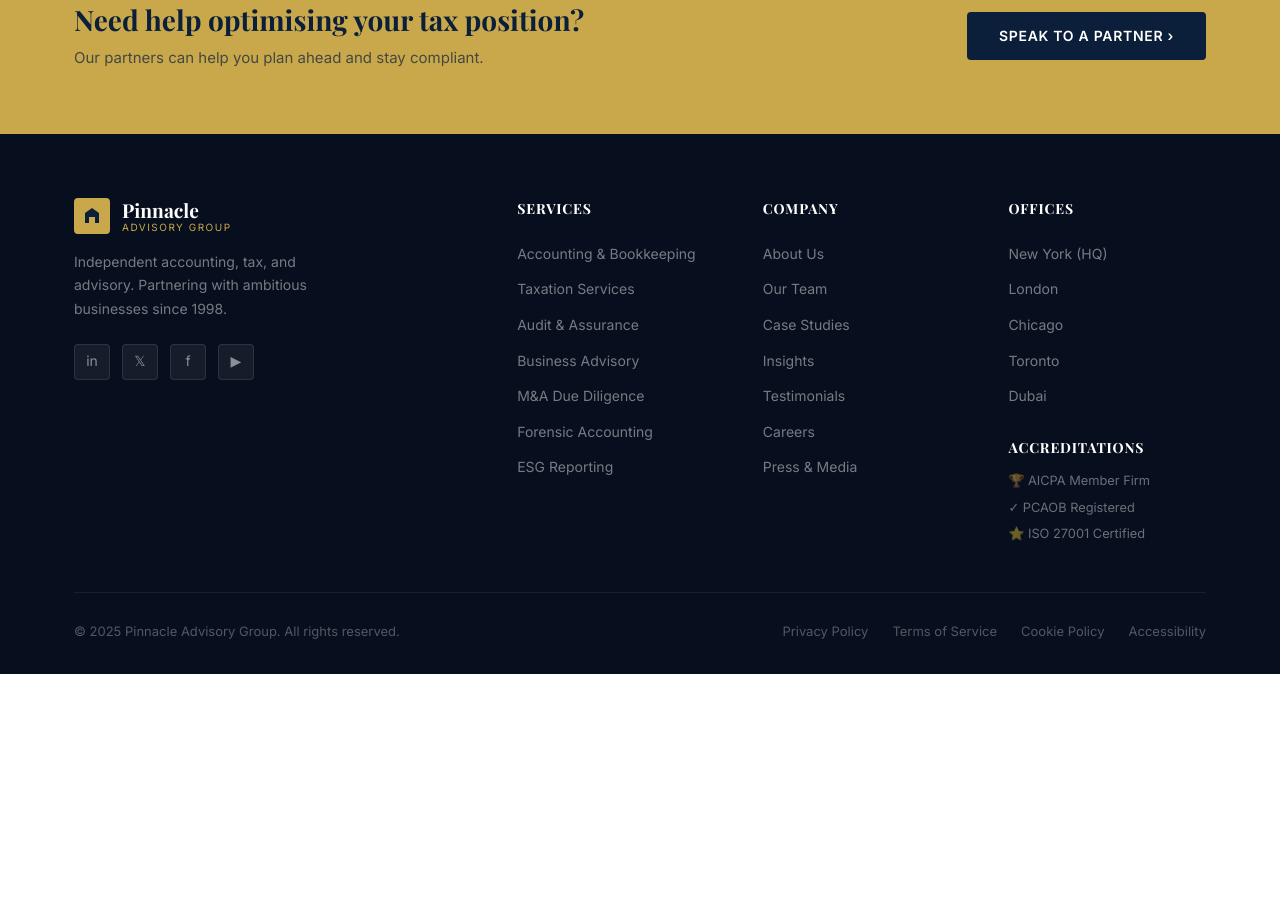
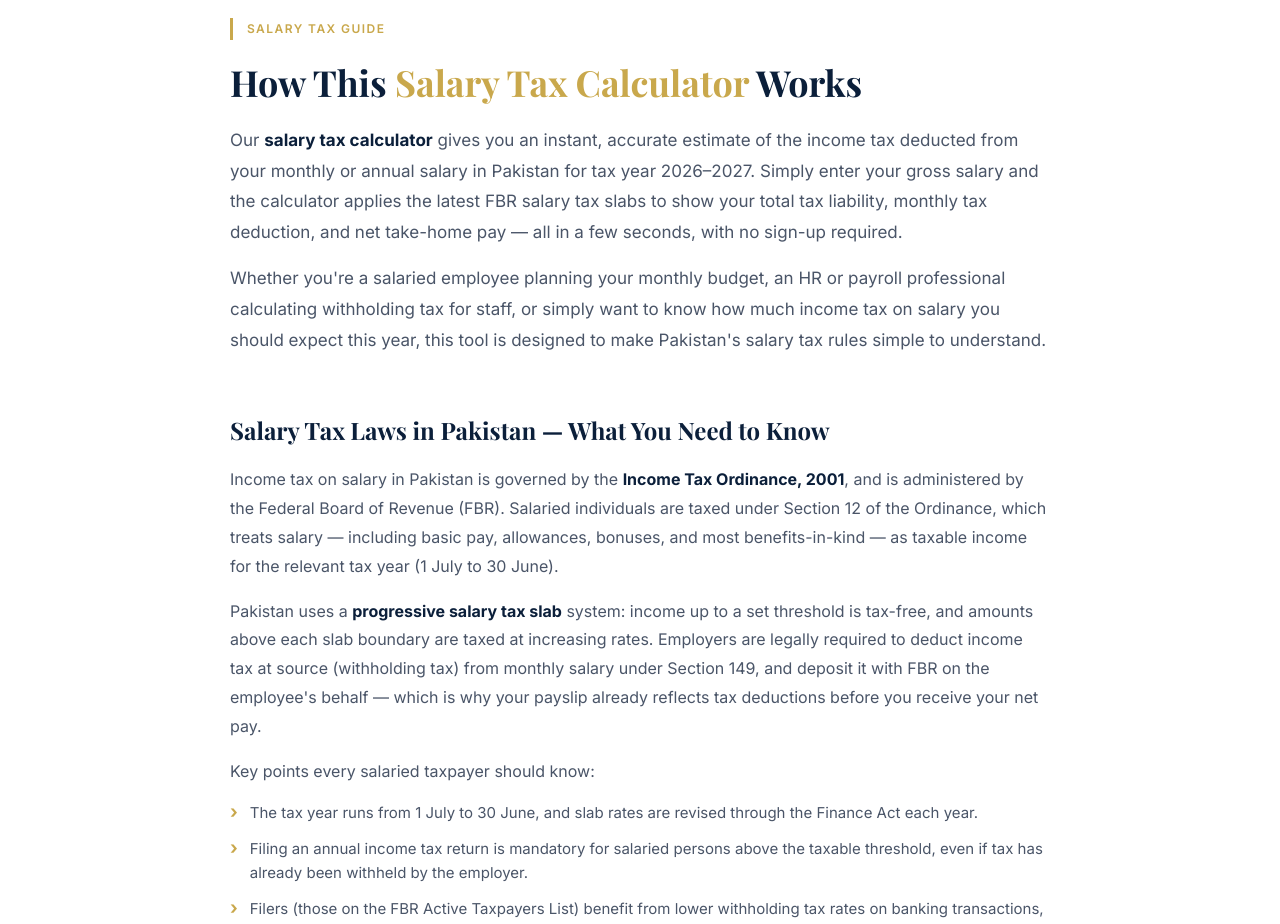
Before and after one commit to NomanSEO/NJVaccountants, a Next.js app: page /calculators/salary-tax in a window 1280 px wide. Shown: the part 1860-2784 px from the top of the page. Before the commit the page ends 2534 px from the top, so only its background shows below. Built offline with nearby package versions, Linux system fonts and the light colour scheme.

Commit message:
Update page.tsx

```diff
--- a/src/app/calculators/salary-tax/page.tsx
+++ b/src/app/calculators/salary-tax/page.tsx
@@ -109,7 +109,176 @@ export default function SalaryTaxPage() {
             </p>
           </div>
         </section>
+{/*
+  ============================================================
+  SEO CONTENT SECTION — Salary Tax Calculator page
+  ============================================================
+  WHERE TO PASTE THIS:
+  Drop this block directly BELOW your slabs table component,
+  inside the same page file (e.g. app/calculators/salary-tax/page.tsx),
+  still inside the <main> or page wrapper.
 
+  Uses the same Tailwind classes as the rest of the site
+  (text-navy, text-slate, bg-cream, border-border, text-gold, font-display)
+  so it will look native to the page — no new CSS needed.
+
+  Primary keyword:   salary tax calculator
+  Secondary keywords: income tax calculator Pakistan, salary tax slabs 2026-2027,
+                       how to calculate income tax on salary, FBR tax calculator,
+                       tax on salary in Pakistan, income tax return Pakistan
+  ============================================================
+*/}
+
+<section className="py-20 bg-white" aria-label="Salary tax calculator guide">
+  <div className="max-w-site mx-auto px-6">
+    <div className="max-w-[820px] mx-auto">
+
+      {/* Intro — primary keyword in first 100 words */}
+      <div className="mb-14">
+        <div className="flex items-center gap-3.5 text-xs font-semibold tracking-[0.12em] uppercase text-gold mb-5">
+          <span className="block w-[3px] h-[22px] bg-gold shrink-0" />
+          Salary Tax Guide
+        </div>
+        <h2 className="font-display text-[clamp(1.75rem,3vw,2.25rem)] font-bold text-navy leading-tight mb-5">
+          How This <em className="not-italic text-gold">Salary Tax Calculator</em> Works
+        </h2>
+        <p className="text-[1.0625rem] text-slate leading-[1.8] mb-4">
+          Our <strong className="text-navy">salary tax calculator</strong> gives you an instant, accurate
+          estimate of the income tax deducted from your monthly or annual salary in Pakistan for tax year
+          2026–2027. Simply enter your gross salary and the calculator applies the latest FBR salary tax
+          slabs to show your total tax liability, monthly tax deduction, and net take-home pay — all in a
+          few seconds, with no sign-up required.
+        </p>
+        <p className="text-[1.0625rem] text-slate leading-[1.8]">
+          Whether you&apos;re a salaried employee planning your monthly budget, an HR or payroll professional
+          calculating withholding tax for staff, or simply want to know how much income tax on salary you
+          should expect this year, this tool is designed to make Pakistan&apos;s salary tax rules simple to
+          understand.
+        </p>
+      </div>
+
+      {/* Tax laws section */}
+      <div className="mb-14">
+        <h3 className="font-display text-[1.5rem] font-bold text-navy mb-4">
+          Salary Tax Laws in Pakistan — What You Need to Know
+        </h3>
+        <p className="text-[1rem] text-slate leading-[1.8] mb-4">
+          Income tax on salary in Pakistan is governed by the <strong className="text-navy">Income Tax
+          Ordinance, 2001</strong>, and is administered by the Federal Board of Revenue (FBR). Salaried
+          individuals are taxed under Section 12 of the Ordinance, which treats salary — including basic
+          pay, allowances, bonuses, and most benefits-in-kind — as taxable income for the relevant tax year
+          (1 July to 30 June).
+        </p>
+        <p className="text-[1rem] text-slate leading-[1.8] mb-4">
+          Pakistan uses a <strong className="text-navy">progressive salary tax slab</strong> system: income
+          up to a set threshold is tax-free, and amounts above each slab boundary are taxed at increasing
+          rates. Employers are legally required to deduct income tax at source (withholding tax) from
+          monthly salary under Section 149, and deposit it with FBR on the employee&apos;s behalf — which is
+          why your payslip already reflects tax deductions before you receive your net pay.
+        </p>
+        <p className="text-[1rem] text-slate leading-[1.8]">
+          Key points every salaried taxpayer should know:
+        </p>
+        <ul className="mt-4 space-y-3">
+          {[
+            'The tax year runs from 1 July to 30 June, and slab rates are revised through the Finance Act each year.',
+            'Filing an annual income tax return is mandatory for salaried persons above the taxable threshold, even if tax has already been withheld by the employer.',
+            'Filers (those on the FBR Active Taxpayers List) benefit from lower withholding tax rates on banking transactions, property, and vehicle purchases compared to non-filers.',
+            'Certain allowances (e.g. medical allowance up to prescribed limits) may be exempt from tax, which can affect your actual taxable salary.',
+          ].map((point, i) => (
+            <li key={i} className="flex items-start gap-3 text-[0.9375rem] text-slate leading-[1.6]">
+              <span className="text-gold font-bold text-lg leading-none mt-0.5">›</span>
+              <span>{point}</span>
+            </li>
+          ))}
+        </ul>
+      </div>
+
+      {/* Benefits section */}
+      <div className="mb-14">
+        <h3 className="font-display text-[1.5rem] font-bold text-navy mb-4">
+          Benefits of Using an Online Salary Tax Calculator
+        </h3>
+        <div className="grid grid-cols-1 md:grid-cols-2 gap-5">
+          {[
+            {
+              title: 'Instant, Accurate Results',
+              text: 'Get your exact tax liability and take-home pay calculated against the current FBR salary tax slabs — no manual slab-matching or spreadsheet formulas needed.',
+            },
+            {
+              title: 'Better Financial Planning',
+              text: 'Knowing your monthly tax deduction in advance helps you budget accurately and plan savings, loan repayments, or major purchases with confidence.',
+            },
+            {
+              title: 'Understand Your Payslip',
+              text: 'See exactly how much of your salary goes to income tax versus what you take home, so payslip deductions never come as a surprise.',
+            },
+            {
+              title: 'Free and Always Up to Date',
+              text: 'Our income tax calculator Pakistan tool is updated whenever FBR revises salary tax slabs, so you always get results based on the current tax year.',
+            },
+          ].map((b, i) => (
+            <div key={i} className="border border-border rounded-sm p-6 bg-cream/40">
+              <h4 className="font-display text-[1.0625rem] font-bold text-navy mb-2">{b.title}</h4>
+              <p className="text-[0.875rem] text-slate leading-[1.65]">{b.text}</p>
+            </div>
+          ))}
+        </div>
+      </div>
+
+      {/* FAQ section — great for featured snippets / People Also Ask */}
+      <div className="mb-14">
+        <h3 className="font-display text-[1.5rem] font-bold text-navy mb-6">
+          Frequently Asked Questions
+        </h3>
+        <div className="flex flex-col gap-5">
+          {[
+            {
+              q: 'How is income tax calculated on salary in Pakistan?',
+              a: 'Income tax on salary is calculated by applying the FBR\u2019s progressive salary tax slabs to your annual taxable salary. Each portion of your income falling within a slab is taxed at that slab\u2019s rate, and the amounts are added together to get your total annual tax liability, which is then divided across 12 months for withholding purposes.',
+            },
+            {
+              q: 'Is this salary tax calculator accurate for tax year 2026–2027?',
+              a: 'Yes. The calculator uses the salary tax slabs applicable for the current tax year as notified by FBR, so results reflect up-to-date rates for tax year 2026\u201327.',
+            },
+            {
+              q: 'Do I still need to file a tax return if my employer already deducts tax?',
+              a: 'Generally yes. Withholding tax deducted by your employer is only an advance payment of your tax liability \u2014 salaried individuals above the taxable threshold are still required to file an annual income tax return with FBR to formally declare income and remain on the Active Taxpayers List.',
+            },
+            {
+              q: 'What counts as taxable salary income?',
+              a: 'Taxable salary typically includes basic pay, cost-of-living allowances, bonuses, commissions, and the cash value of most perquisites and benefits-in-kind, with a few exemptions (such as limited medical allowances) available under the Income Tax Ordinance.',
+            },
+          ].map((item, i) => (
+            <div key={i} className="border-b border-border pb-5">
+              <h4 className="font-display text-[1.0625rem] font-bold text-navy mb-2">{item.q}</h4>
+              <p className="text-[0.9375rem] text-slate leading-[1.7]">{item.a}</p>
+            </div>
+          ))}
+        </div>
+      </div>
+
+      {/* CTA */}
+      <div className="bg-navy rounded-sm p-8 md:p-10 text-center">
+        <h3 className="font-display text-[1.375rem] font-bold text-white mb-3">
+          Need Help With Your Tax Filing or Planning?
+        </h3>
+        <p className="text-[0.9375rem] text-white/70 leading-[1.7] max-w-[500px] mx-auto mb-7">
+          This salary tax calculator gives you a quick estimate — but every income situation is different.
+          Our tax specialists at NJV Accountants can review your salary structure, help you claim eligible
+          exemptions, and file your annual income tax return correctly and on time.
+        </p>
+        <a
+          href="#contact"
+          className="inline-flex items-center gap-2 bg-gold text-navy px-8 py-3.5 rounded-sm font-semibold text-sm tracking-[0.05em] uppercase no-underline hover:bg-gold-light hover:-translate-y-px transition-all"
+        >
+          Talk to a Tax Specialist ›
+        </a>
+      </div>
+
+    </div>
+  </div>
+</section>
         {/* CTA */}
         <div className="bg-gold py-16">
           <div className="max-w-site mx-auto px-6 flex items-center justify-between gap-8 flex-wrap">
```
